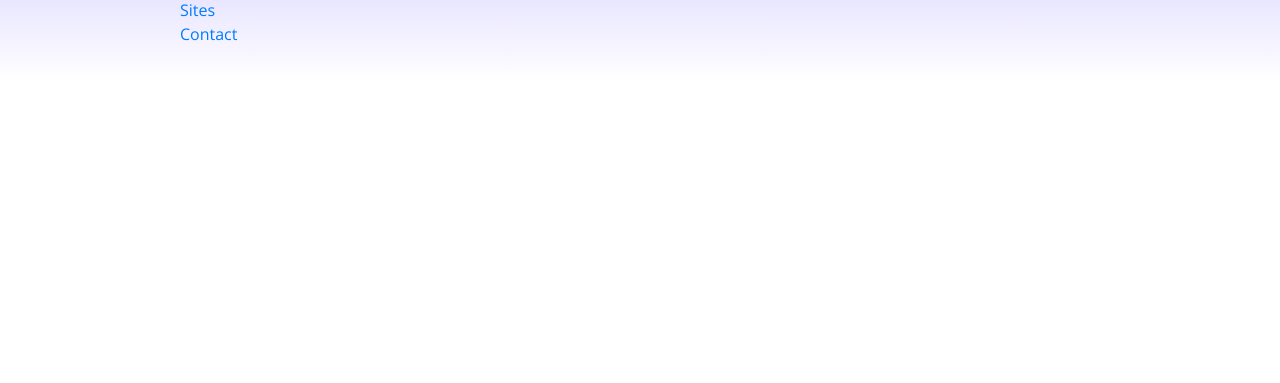
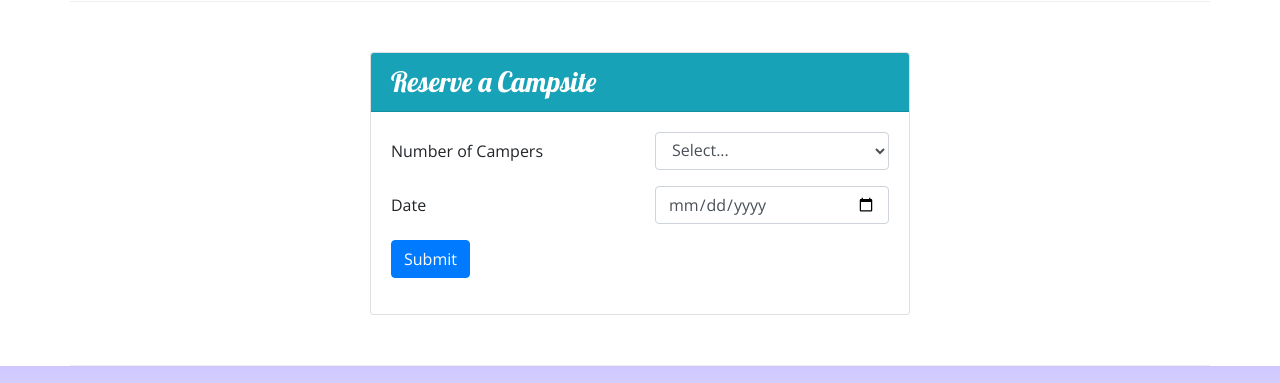
Before and after one commit to cjmcclure1337/nucampsite, a website: page index.html in a window 1280 px wide. Shown: the part 1151-1534 px from the top of the page. Before the commit the page ends 1233 px from the top, so only its background shows below. Drawn offline with nearby package versions, Linux system fonts and the light colour scheme.

Commit message:
Reservation Form

```diff
--- a/index.html
+++ b/index.html
@@ -29,6 +29,9 @@
                 <div class="col">
                     <h1>NuCamp</h1>
                     <h2>a better way to camp</h2>
+                </div>
+                <div class="col col-md-4 col-xl-2 mt-4">
+                    <button class="btn btn-info btn-lg">Reserve Campsite</button>
                 </div>
             </div>
         </div>
@@ -72,9 +75,14 @@
                 <h2>Featured Campsites</h2>
             </div>
             <div class="col">
-                <h3>React Lake Campground</h3>
-        		<p class="d-sm-block d-none">Nestled in the foothills of the Chrome Mountains, this campground on the shores of the pristine React Lake is a favorite for fly fishers.</p>
-   			</div>
+                <div class="media">
+                    <div class="media-body align-self-center">
+                        <h3>React Lake Campground</h3>
+                        <p class="d-sm-block d-none">Nestled in the foothills of the Chrome Mountains, this campground on the shores of the pristine React Lake is a favorite for fly fishers.</p>
+                    </div>
+                    <img class="d-flex ml-3 img-thumbnail" src="img/react-lake-thumb.jpg" alt="React Lake thumbnail"/>
+                </div>
+            </div>
         </div>
 
         <div class="row row-content align-items-center">
@@ -87,6 +95,42 @@
                     <div class="media-body align-self-center">
                         <h3>Bootstrap Outfitters</h3>
                         <p class="d-sm-block d-none">Bootstrap Outfitters supplies you with the gear you need at prices you can't beat.</p>
+                    </div>
+                </div>
+            </div>
+        </div>
+        <div class="row row-content align-items-center">
+            <div class="col-sm-6 mx-auto">
+                <div class="card">
+                    <h3 class="card-header text-white bg-info">Reserve a Campsite</h3>
+                    <div class="card-body">
+                        <form id="reserveForm">
+                            <div class="form-group row">
+                                <label class="col-sm-6 col-form-label">Number of Campers</label>
+                                <div class="col">
+                                    <select class="form-control" name="numCampers" id="numCampers">
+                                        <option value="">Select...</option>
+                                        <option value="1">1</option>
+                                        <option value="2">2</option>
+                                        <option value="3">3</option>
+                                        <option value="4">4</option>
+                                        <option value="5">5</option>
+                                        <option value="6">6</option>
+                                    </select>
+                                </div>
+                            </div>
+                            <div class="form-group row">
+                                <label class="col-sm-6 col-form-label" for="date">Date</label>
+                                <div class="col">
+                                    <input class="form-control" type="date" id="date" name="date" placeholder="mm/dd/yyyy"/>
+                                </div>
+                            </div>
+                            <div class="form-group row">
+                                <div class="col">
+                                    <button type="submit" class="btn btn-primary">Submit</button>
+                                </div>
+                            </div>
+                        </form>
                     </div>
                 </div>
             </div>
```
